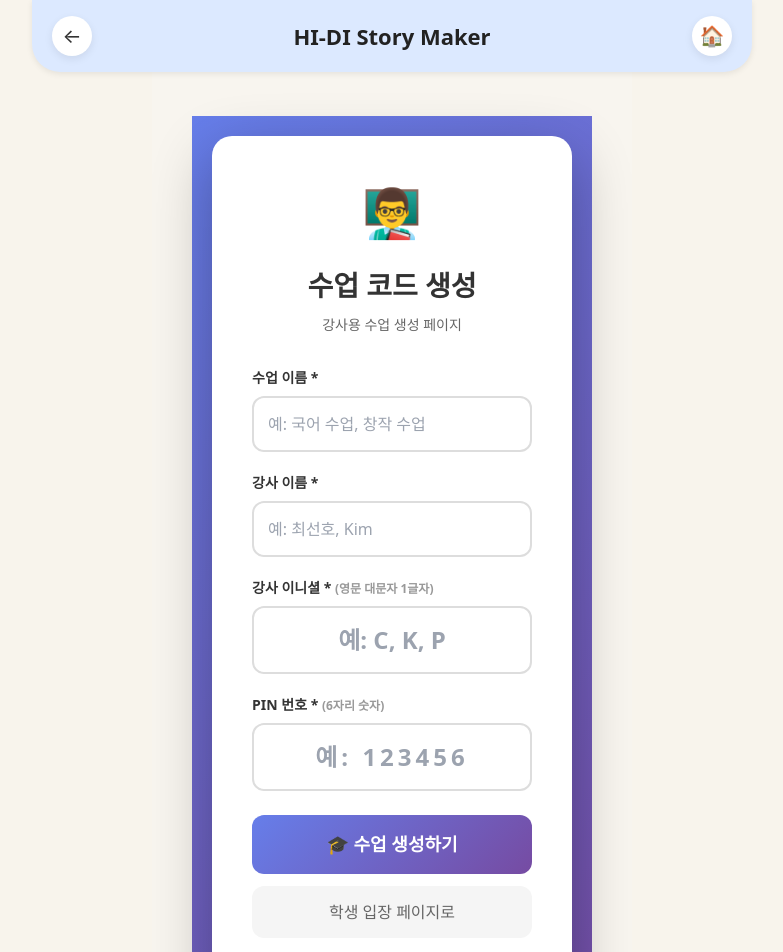
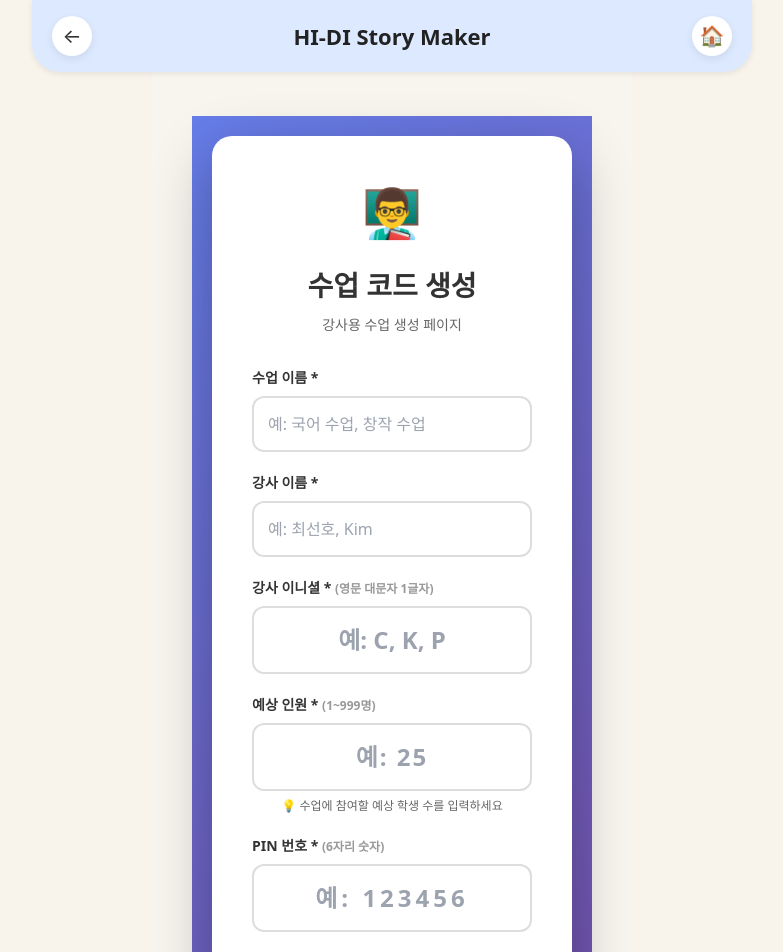
Before and after one commit to sunsudun25-cloud/hidi-story-maker, a React (Vite) app: page /teacher/create-class in a window 1280 px wide. Shown: the top 952 px of the page, without its empty margins (248-1031 px from the left). Built offline with nearby package versions, Linux system fonts and the light colour scheme; no server answers.

Commit message:
feat: 수업 생성 시 예상 인원 입력 기능 추가 - 학생 번호 범위 관리 (0001~예상인원)

```diff
--- a/src/pages/TeacherCreateClass.tsx
+++ b/src/pages/TeacherCreateClass.tsx
@@ -6,6 +6,7 @@ export default function TeacherCreateClass() {
   const [className, setClassName] = useState('');
   const [teacherName, setTeacherName] = useState('');
   const [teacherInitial, setTeacherInitial] = useState('');
+  const [expectedStudents, setExpectedStudents] = useState('');
   const [teacherPin, setTeacherPin] = useState('');
   const [loading, setLoading] = useState(false);
   const [error, setError] = useState('');
@@ -25,6 +26,11 @@ export default function TeacherCreateClass() {
 
     if (!teacherInitial.trim() || !/^[A-Z]$/.test(teacherInitial.trim())) {
       setError('강사 이니셜은 영문 대문자 1글자만 입력해주세요 (예: C, K, P)');
+      return;
+    }
+
+    if (!expectedStudents.trim() || isNaN(Number(expectedStudents)) || Number(expectedStudents) < 1 || Number(expectedStudents) > 999) {
+      setError('예상 인원은 1~999명 사이의 숫자로 입력해주세요');
       return;
     }
 
@@ -49,6 +55,7 @@ export default function TeacherCreateClass() {
             className: className.trim(),
             teacherName: teacherName.trim(),
             teacherInitial: teacherInitial.trim().toUpperCase(),
+            expectedStudents: Number(expectedStudents.trim()),
             teacherPin: teacherPin.trim(),
           }),
         }
@@ -76,6 +83,7 @@ export default function TeacherCreateClass() {
     setClassName('');
     setTeacherName('');
     setTeacherInitial('');
+    setExpectedStudents('');
     setTeacherPin('');
     setGeneratedCode('');
     setError('');
@@ -194,6 +202,50 @@ export default function TeacherCreateClass() {
               />
             </div>
 
+            <div style={{ marginBottom: '20px' }}>
+              <label style={{
+                display: 'block',
+                fontSize: '14px',
+                fontWeight: '600',
+                color: '#333',
+                marginBottom: '8px'
+              }}>
+                예상 인원 * <span style={{ fontSize: '12px', color: '#999' }}>(1~999명)</span>
+              </label>
+              <input
+                type="tel"
+                inputMode="numeric"
+                value={expectedStudents}
+                onChange={(e) => {
+                  const value = e.target.value.replace(/[^0-9]/g, '');
+                  if (value.length <= 3) {
+                    setExpectedStudents(value);
+                  }
+                }}
+                placeholder="예: 25"
+                maxLength={3}
+                style={{
+                  width: '100%',
+                  padding: '14px',
+                  fontSize: '24px',
+                  fontWeight: 'bold',
+                  textAlign: 'center',
+                  border: '2px solid #ddd',
+                  borderRadius: '12px',
+                  boxSizing: 'border-box',
+                  letterSpacing: '2px'
+                }}
+              />
+              <div style={{
+                fontSize: '12px',
+                color: '#666',
+                marginTop: '6px',
+                textAlign: 'center'
+              }}>
+                💡 수업에 참여할 예상 학생 수를 입력하세요
+              </div>
+            </div>
+
             <div style={{ marginBottom: '24px' }}>
               <label style={{
                 display: 'block',
@@ -308,10 +360,30 @@ export default function TeacherCreateClass() {
                   fontWeight: 'bold',
                   color: '#ffffff',
                   letterSpacing: '4px',
-                  margin: 0
+                  margin: 0,
+                  marginBottom: '12px'
                 }}>
                   {generatedCode}
                 </p>
+                <div style={{
+                  display: 'flex',
+                  justifyContent: 'center',
+                  gap: '24px',
+                  marginTop: '12px'
+                }}>
+                  <div>
+                    <p style={{ fontSize: '12px', color: 'rgba(255,255,255,0.7)', margin: 0 }}>예상 인원</p>
+                    <p style={{ fontSize: '24px', fontWeight: 'bold', color: '#ffffff', margin: 0 }}>
+                      {expectedStudents}명
+                    </p>
+                  </div>
+                  <div>
+                    <p style={{ fontSize: '12px', color: 'rgba(255,255,255,0.7)', margin: 0 }}>사용 가능 번호</p>
+                    <p style={{ fontSize: '20px', fontWeight: 'bold', color: '#ffffff', margin: 0 }}>
+                      0001 ~ {String(expectedStudents).padStart(4, '0')}
+                    </p>
+                  </div>
+                </div>
               </div>
               <p style={{ fontSize: '14px', color: 'rgba(255,255,255,0.9)', lineHeight: '1.6' }}>
                 이 코드를 학생들에게 알려주세요!
@@ -331,10 +403,24 @@ export default function TeacherCreateClass() {
               <p style={{ margin: 0, fontWeight: '600', marginBottom: '8px' }}>
                 📢 학생들에게 안내하세요
               </p>
-              <p style={{ margin: 0 }}>
+              <p style={{ margin: 0, marginBottom: '8px' }}>
                 "www.story-maker.kr 접속 후<br />
                 수업 코드 <strong>{generatedCode}</strong>를 입력하세요!"
               </p>
+              <div style={{
+                background: 'rgba(255,255,255,0.5)',
+                padding: '8px',
+                borderRadius: '6px',
+                marginTop: '8px',
+                fontSize: '13px'
+              }}>
+                <p style={{ margin: 0, fontWeight: '600' }}>💡 입력 정보:</p>
+                <p style={{ margin: 0, marginTop: '4px' }}>
+                  • 수업 코드: <strong>{generatedCode}</strong><br />
+                  • 학생 번호: <strong>0001~{String(expectedStudents).padStart(4, '0')}</strong> (출석번호 4자리)<br />
+                  • 이름: 본인 이름
+                </p>
+              </div>
             </div>
 
             {/* 버튼 */}
```
